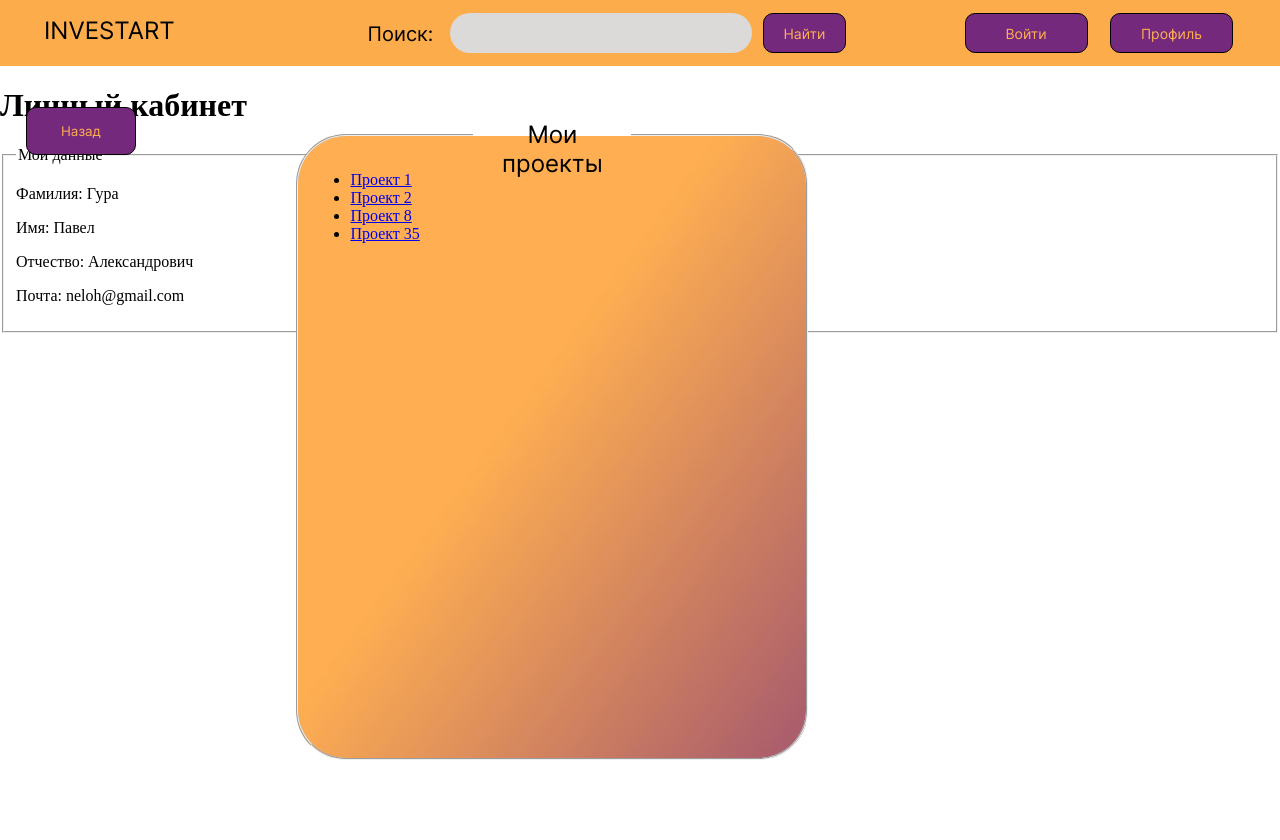
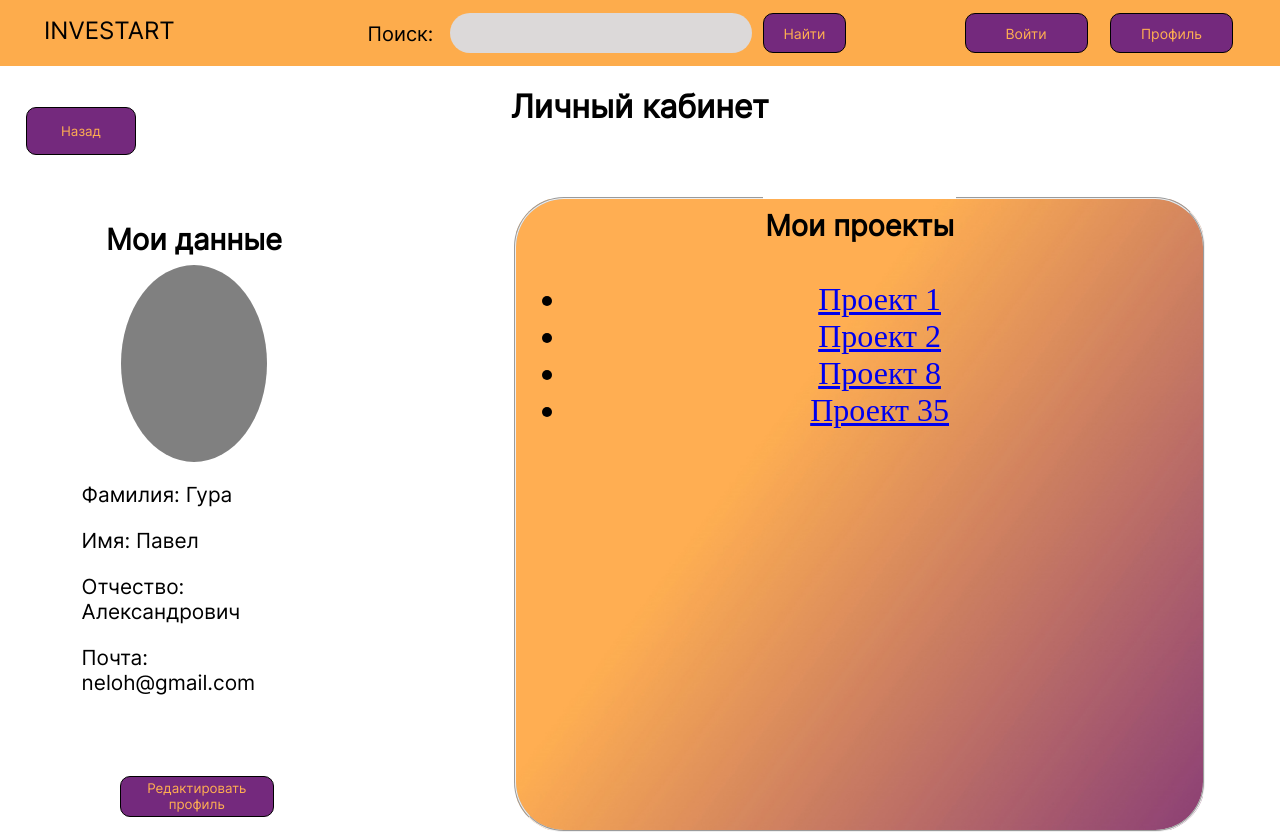
Before and after one commit to INVESTART-project/INVESTART-front, an Angular app: page /user-page in a window 1280 px wide. Before the commit the page ends 800 px from the top, so only its background shows below. Built offline with nearby package versions, Linux system fonts and the light colour scheme.

Commit message:
Страница пользователя

```diff
--- a/src/app/user-page/user-page.component.css
+++ b/src/app/user-page/user-page.component.css
@@ -14,12 +14,70 @@ button.back {
 
 }
 
+h1.header {
+    text-align: center;
+    font-family: 'Inter';
+}
+
+fieldset.profile {
+    position: absolute;
+    width: 20%;
+    height: 80%;
+    left: 5%;
+    top: 25%;
+
+    border-radius: 50px;
+    border: none;
+
+    font-family: 'Inter';
+    font-size: 1.3em;
+}
+
+legend.profile {
+    width: auto;
+    margin-left: auto;
+    margin-right: auto;
+    padding-top: 10%;
+
+    font-family: 'Inter';
+    font-size: 1.4em;
+    font-weight: bold;
+
+}
+
+div.avatar {
+    margin-left: auto;
+    margin-right: auto;
+    border-radius: 50%;
+    width: 65%;
+    height: 35%;
+    background-color: gray;
+}
+
+button.profile {
+    position: absolute;
+
+    width: 60%;
+    height: 7%;
+    top: 89%;
+    bottom: 20%;
+
+    margin-left: 15%;
+
+    background: #74297D;
+    border: 1px solid #000000;
+    border-radius: 10px;
+
+    font-family: 'Inter';
+    color: #FFAF51;
+}
+
 fieldset.projects {
     position: absolute;
-    width: 40%;
-    height: 80%;
-    left: 23%;
-    top: 15%;
+    width: 54%;
+    height: 85%;
+    left: 40%;
+    top: 19%;
 
     background: url('/assets/img/cyc9WB0JeJw.jpg');
     background-size: cover;
@@ -27,18 +85,19 @@ fieldset.projects {
     border-radius: 50px;
 }
 
-legend.project-head {
-    width: 158px;
-    height: 29px;
+legend.projects {
+    width: auto;
+    margin-left: auto;
+    margin-right: auto;
+    padding-top: 8.5%;
 
     font-family: 'Inter';
-    font-style: normal;
-    font-weight: 400;
-    font-size: 24px;
-    line-height: 29px;
+    font-size: 1.8em;
+    font-weight: bold;
+}
 
-    display: flex;
+ul.projects {
     text-align: center;
-
-    color: #000000;
+    /*list-style-image: ;*/
+    font-size: 2em;
 }
--- a/src/app/user-page/user-page.component.html
+++ b/src/app/user-page/user-page.component.html
@@ -1,18 +1,22 @@
-<h1>Личный кабинет</h1>
+<h1 class="header">Личный кабинет</h1>
 
 <button class="back">Назад</button>
 
-<fieldset>
-    <legend>Мои данные</legend>
+<fieldset class="profile">
+    <legend class="profile">Мои данные</legend>
+    <div class="avatar"></div>
+    <div class="profile">
     <p>Фамилия: {{user.name2}}</p>
     <p>Имя: {{user.name1}}</p>
     <p>Отчество: {{user.name3}}</p>
     <p>Почта: {{user.email}}</p>
+    </div>
+    <button class="profile">Редактировать профиль</button>
 </fieldset>
 <fieldset class="projects">
-    <legend class="project-head">Мои проекты</legend>
-    <ul>
-        <li *ngFor="let projectID of user.projectIDList"><a [routerLink]="['/project', projectID]"
+    <legend class="projects">Мои проекты</legend>
+    <ul class="projects">
+        <li class="projects" *ngFor="let projectID of user.projectIDList"><a [routerLink]="['/project', projectID]"
                 routerLinkActive="active" ariaCurrentWhenActive="page">Проект {{projectID}}</a></li>
     </ul>
 </fieldset>
```
